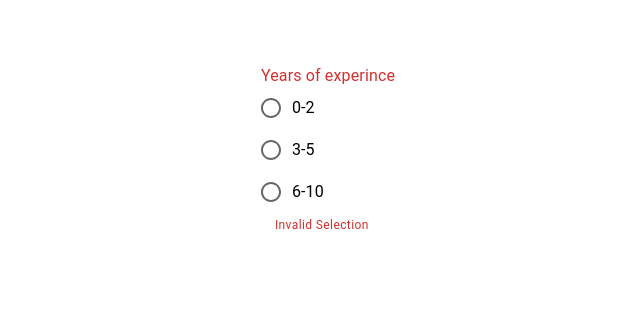
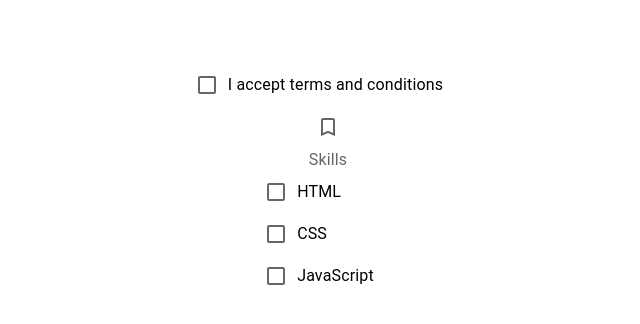
Before and after one commit to ZekDaniels/react-mui-demo, a React (Create React App) app: page / in a window 1280 px wide. Shown: the top 324 px of the page, without its empty margins (312-952 px from the left). Built offline with nearby package versions, Linux system fonts and the light colour scheme.

Commit message:
checkbox added

```diff
--- a/src/App.tsx
+++ b/src/App.tsx
@@ -1,5 +1,6 @@
 import "./App.css";
 import { MuiButton } from "./components/MuiButton";
+import { MuiCheckBox } from "./components/MuiCheckBox";
 import { MuiRadioButton } from "./components/MuiRadioButton";
 import { MuiSelect } from "./components/MuiSelect";
 import { MuiTypography } from "./components/MuiTypography";
@@ -12,7 +13,8 @@
       {/* <MuiButton></MuiButton> */}
       {/* <MuiTextField/> */}
       {/* <MuiSelect/> */}
-      <MuiRadioButton/>
+      {/* <MuiRadioButton/> */}
+      <MuiCheckBox />
     </div>
   );
 }
--- /dev/null
+++ b/src/components/MuiCheckBox.tsx
@@ -0,0 +1,89 @@
+import {
+  Box,
+  Checkbox,
+  FormControl,
+  FormControlLabel,
+  FormGroup,
+  FormLabel,
+} from "@mui/material";
+import React, { useState } from "react";
+import BookmarkBorderIcon from "@mui/icons-material/BookmarkBorder";
+import BookmarkIcon from "@mui/icons-material/Bookmark";
+
+export const MuiCheckBox = () => {
+  const [acceptInc, setAcceptInc] = useState(false);
+  console.log(acceptInc);
+  const handleAccceptIncChange = (event: React.ChangeEvent<HTMLInputElement>) =>
+    setAcceptInc(event.target.checked);
+
+  const [skills, setSkills] = useState<string[]>([]);
+  console.log(skills);
+
+  const handleSkillsChange = (event: React.ChangeEvent<HTMLInputElement>) => {
+    const index = skills.indexOf(event.target.value);
+    if (index === -1)
+      setSkills([...skills, event.target.value]);
+      else
+      setSkills(skills.filter((skill) => skill !== event.target.value));
+
+  };
+
+  return (
+    <Box>
+      <Box>
+        <FormControlLabel
+          label="I accept terms and conditions"
+          control={
+            <Checkbox checked={acceptInc} onChange={handleAccceptIncChange} />
+          }
+        ></FormControlLabel>
+      </Box>
+      <Box>
+        <Checkbox
+          icon={<BookmarkBorderIcon />}
+          checkedIcon={<BookmarkIcon />}
+          checked={acceptInc}
+          onChange={handleAccceptIncChange}
+        />
+      </Box>
+
+      <Box>
+        <FormControl>
+          <FormLabel>Skills</FormLabel>
+          <FormGroup>
+            <FormControlLabel
+              label="HTML"
+              value="html"
+              control={
+                <Checkbox
+                  checked={skills.includes("html")}
+                  onChange={handleSkillsChange}
+                />
+              }
+            />
+            <FormControlLabel
+              label="CSS"
+              value="css"
+              control={
+                <Checkbox
+                  checked={skills.includes("css")}
+                  onChange={handleSkillsChange}
+                />
+              }
+            />
+            <FormControlLabel
+              label="JavaScript"
+              value="javascript"
+              control={
+                <Checkbox
+                  checked={skills.includes("javascript")}
+                  onChange={handleSkillsChange}
+                />
+              }
+            />
+          </FormGroup>
+        </FormControl>
+      </Box>
+    </Box>
+  );
+};
```
